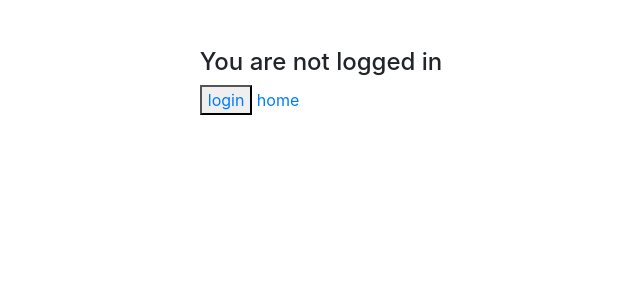
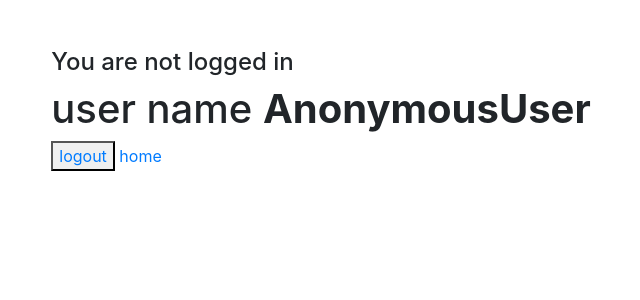
Before and after one commit to sreerangk/session-demo, a Django app: template templates/home.html in a window 1280 px wide. Shown: the top 300 px of the page, without its empty margins (319-959 px from the left). Run offline with Django 4.2, Linux system fonts and the light colour scheme; the template is opened without the code that fills it, so the values that code supplies are empty; some libraries are stand-ins or nearby versions.

Commit message:
update view

```diff
--- a/firstapp/urls.py
+++ b/firstapp/urls.py
@@ -4,5 +4,6 @@ from  . import views
 
 urlpatterns = [
     path('',views.home, name='home'),
-    path('login',views.login, name='login')
+    path('login',views.user_login, name='user_login'),
+    path('logout',views.user_logout, name='user_logout')
 ]
--- a/templates/home.html
+++ b/templates/home.html
@@ -7,15 +7,11 @@
       class="container justify-content-center mt-5"
       style="width: fit-content"
     >
-      {% if username %}
-      <h4>You are logged in as {{username}}</h4>
-      <h4>Login Status: {{login_status}}</h4>
 
-      <button><a href="{% url 'logout' %}">logout</a></button>
-      {% else %}
-      <h4>You are not logged in</h4>
-      <button><a href="{% url 'logout' %}">login</a></button>
-      {% endif %}
+      <h4>You are not logged in <h1>user name    <strong>{{user}}</strong></h1></h4>
+
+
+      <button><a href="{% url 'user_logout' %}">logout</a></button>
       <a href="{% url 'home' %}">home</a>
     </div>
   </body>
--- a/templates/login.html
+++ b/templates/login.html
@@ -9,17 +9,17 @@
       <div class="container h-100">
       <div class="card" style="border-radius: 15px;">
         <div class="card-body p-5">
-    <form class="form-container" action="{% url 'login' %}" method="POST">
+    <form class="form-container" action="{% url 'user_login' %}" method="POST">
         {% csrf_token %}
 
     <div class="form-group">
       <h4 class="text-center font-weight-bold">LOGIN</h4>
       <label for="InputEmail1">User name</label>
-       <input type="text" class="form-control" id="InputEmail1" aria-describeby="emailHelp" placeholder="Enter email" name="uname">
+       <input type="text" class="form-control" id="InputEmail1" aria-describeby="emailHelp" placeholder="Enter email" name="username">
     </div>
     <div class="form-group">
       <label for="InputPassword1">Password</label>
-      <input type="password" class="form-control"  id="InputPassword1" placeholder="Password" name="Password">
+      <input type="password" class="form-control"  id="InputPassword1" placeholder="Password" name="password">
     </div>
 
     <button type="submit" class="btn btn-primary btn-block">Submit</button>
```
Also changed, not shown: firstapp/views.py (+33 -8 lines), db.sqlite3.
